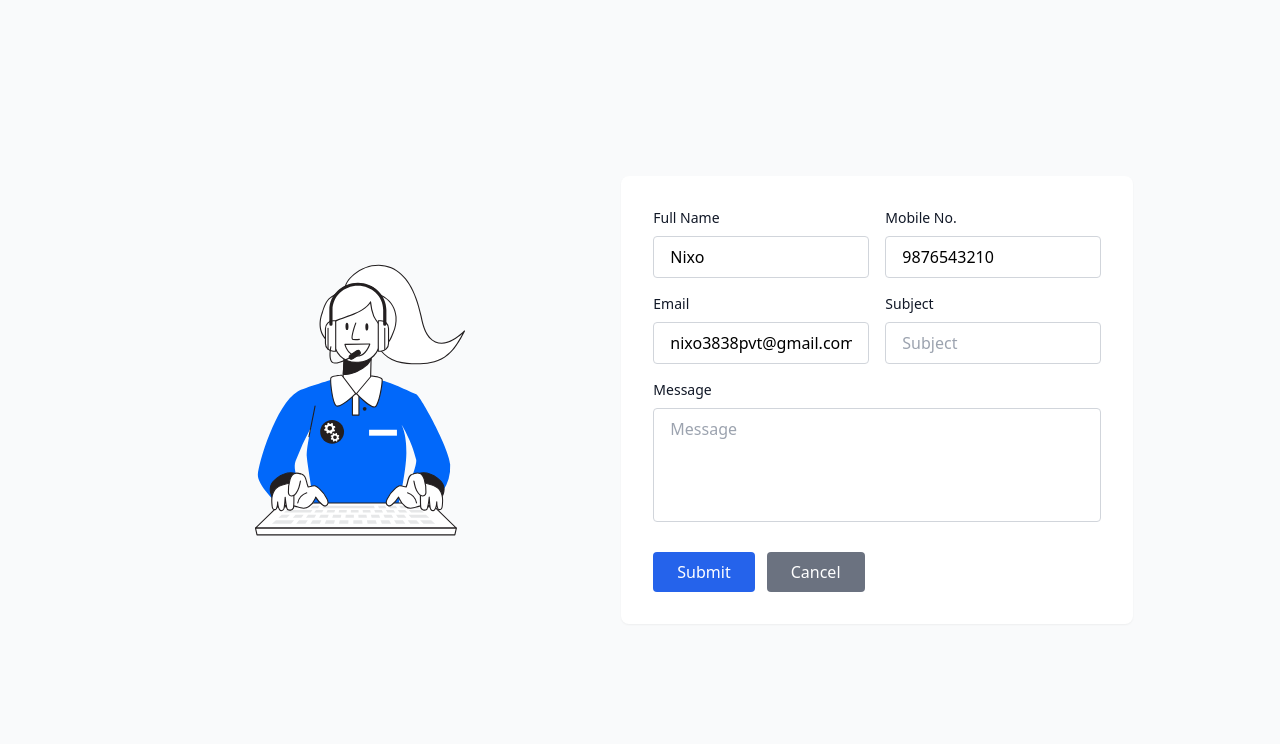
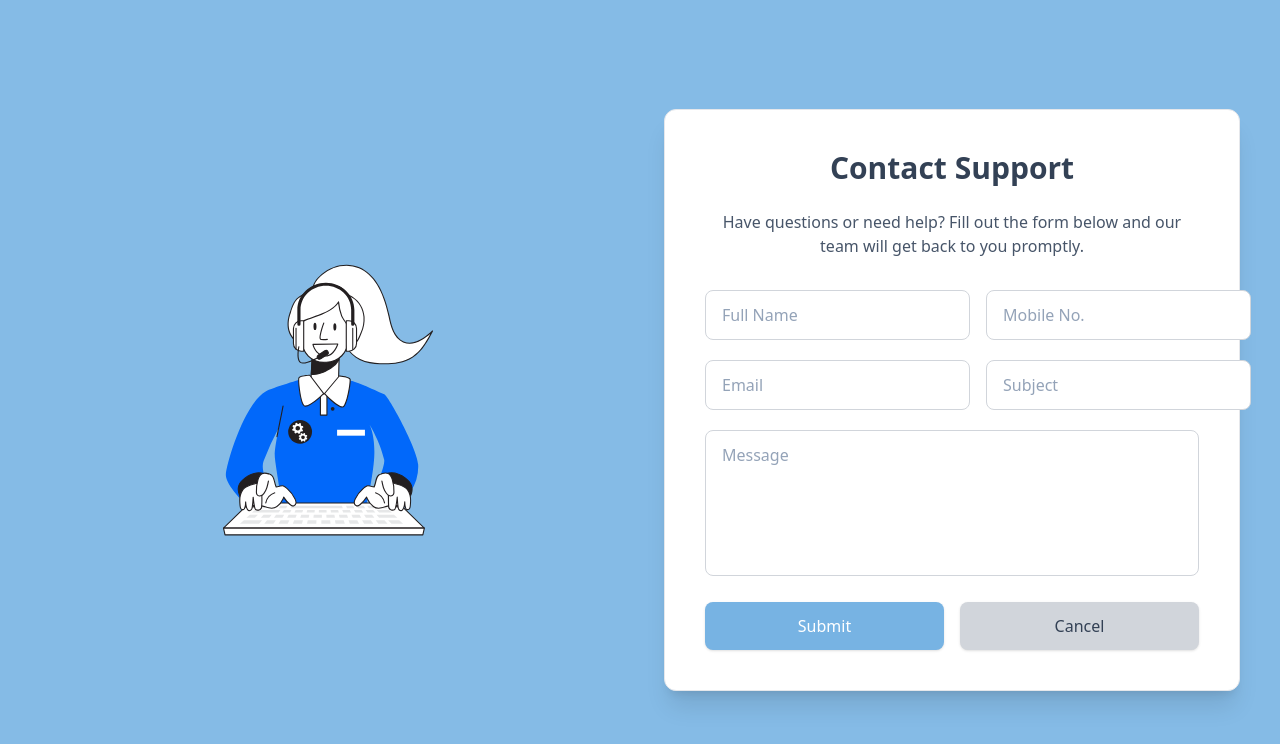
Before and after one commit to nixo3838/localToGlobal, an Angular app: page /user/support in a window 1280 px wide. Shown: the top 744 px of the page. Built offline with nearby package versions, Linux system fonts and the light colour scheme.

Commit message:
AFTER LOGIN COMPLETE

```diff
--- a/src/app/UserComponents/header/header.component.html
+++ b/src/app/UserComponents/header/header.component.html
@@ -13,24 +13,36 @@
       </a>
     </nav>
 
-        <!-- User Avatar & Hamburger for Mobile -->
-        <div class="flex items-center space-x-4">
-            <!-- Desktop Avatar -->
-            <button class="hidden md:block p-1 rounded-full hover:bg-gray-100">
+    <!-- User Avatar -->
+    <div class="relative md:block hidden">
+      <!-- Hidden Checkbox for toggle -->
+      <input type="checkbox" id="profile-toggle" class="hidden peer" />
+
+      <!-- Profile Button -->
+      <label for="profile-toggle" class="flex items-center p-1 rounded-full hover:bg-gray-100 cursor-pointer">
         <img src="https://i.pravatar.cc/40" alt="User Avatar" class="w-8 h-8 rounded-full">
-            </button>
+      </label>
 
-            <!-- Hamburger -->
+      <!-- Dropdown Menu -->
+      <div
+        class="absolute right-0 mt-2 w-48 bg-white border border-gray-200 rounded-lg shadow-lg opacity-0 scale-95 transform origin-top-right transition-all duration-200 peer-checked:opacity-100 peer-checked:scale-100 pointer-events-none peer-checked:pointer-events-auto"
+      >
+        <a href="#" class="block px-4 py-2 text-gray-700 hover:bg-gray-100">Profile</a>
+        <a href="#" class="block px-4 py-2 text-gray-700 hover:bg-gray-100">Settings</a>
+        <div class="border-t border-gray-200"></div>
+        <a href="#" class="block px-4 py-2 text-red-600 hover:bg-red-50">Logout</a>
+      </div>
+    </div>
+
+    <!-- Hamburger for Mobile -->
     <div class="md:hidden">
       <input type="checkbox" id="menu-toggle" class="hidden peer" />
       <label for="menu-toggle" class="p-2 rounded-md hover:bg-gray-100 cursor-pointer flex items-center">
-                    <!-- Hamburger icon -->
         <svg class="w-6 h-6 text-gray-700 peer-checked:hidden" fill="none" stroke="currentColor"
              viewBox="0 0 24 24">
           <path stroke-linecap="round" stroke-linejoin="round" stroke-width="2"
                 d="M4 6h16M4 12h16M4 18h16" />
         </svg>
-                    <!-- Close icon -->
         <svg class="w-6 h-6 text-gray-700 hidden peer-checked:block" fill="none" stroke="currentColor"
              viewBox="0 0 24 24">
           <path stroke-linecap="round" stroke-linejoin="round" stroke-width="2"
@@ -38,7 +50,7 @@
         </svg>
       </label>
     </div>
-        </div>
+
   </div>
 
   <!-- Mobile Menu -->
@@ -47,12 +59,22 @@
     <a href="#" class="text-gray-700 hover:text-blue-600 font-medium">Buy Plans & Report</a>
     <a href="#" class="text-gray-700 hover:text-blue-600 font-medium">Tunnel & Subscription</a>
     <a href="#" class="text-gray-700 hover:text-blue-600 font-medium">Support</a>
-        <!-- Mobile Avatar -->
-        <div class="pt-2 border-t border-gray-200 mt-2">
-            <button class="p-1 rounded-full hover:bg-gray-100 flex items-center">
+
+    <!-- Mobile Profile Dropdown -->
+    <div class="pt-2 border-t border-gray-200 mt-2 relative">
+      <input type="checkbox" id="mobile-profile-toggle" class="hidden peer" />
+      <label for="mobile-profile-toggle" class="flex items-center w-full p-2 rounded-md hover:bg-gray-100 cursor-pointer">
         <img src="https://i.pravatar.cc/40" alt="User Avatar" class="w-8 h-8 rounded-full mr-2">
         <span class="text-gray-700 font-medium">Profile</span>
-            </button>
+      </label>
+      <div
+        class="absolute left-0 mt-1 w-full bg-white border border-gray-200 rounded-lg shadow-lg opacity-0 scale-95 transform origin-top transition-all duration-200 peer-checked:opacity-100 peer-checked:scale-100 pointer-events-none peer-checked:pointer-events-auto z-10"
+      >
+        <a href="#" class="block px-4 py-2 text-gray-700 hover:bg-gray-100">Profile</a>
+        <a href="#" class="block px-4 py-2 text-gray-700 hover:bg-gray-100">Settings</a>
+        <div class="border-t border-gray-200"></div>
+        <a href="#" class="block px-4 py-2 text-red-600 hover:bg-red-50">Logout</a>
+      </div>
     </div>
   </nav>
 </header>
--- a/src/app/UserComponents/support/support.component.html
+++ b/src/app/UserComponents/support/support.component.html
@@ -1,58 +1,38 @@
-<div class="bg-gray-50 flex items-center justify-center min-h-screen p-6">
+<div class="bg-[#85BBE6] min-h-screen flex items-center justify-center p-6">
   <div class="flex flex-col lg:flex-row items-center justify-center gap-12 w-full max-w-6xl">
-        <div class="flex-shrink-0">
-            <img class="h-80" src="assets/svgFiles/support.svg" alt="">
+    <div class="flex-shrink-0 lg:w-1/2 flex justify-center">
+      <img class="h-80 w-full object-contain" src="assets/svgFiles/support.svg" alt="Support Illustration">
     </div>
-        <div class="bg-white rounded-lg shadow-sm p-8 w-full max-w-lg">
-            <div class="grid grid-cols-1 sm:grid-cols-2 gap-4 mb-4">
-                <div>
-                    <label class="block text-sm font-medium text-gray-900 mb-2">
-                        Full Name
-                    </label>
-                    <input type="text" value="Nixo"
-                        class="w-full px-4 py-2 border border-gray-300 rounded focus:outline-none focus:ring-2 focus:ring-blue-500" />
+    <div class="bg-white rounded-xl shadow-xl p-10 w-full lg:w-1/2 border border-gray-200">
+      <h2 class="text-3xl font-bold text-slate-700 mb-6 text-center">Contact Support</h2>
+      <p class="text-slate-600 text-center mb-8">
+        Have questions or need help? Fill out the form below and our team will get back to you promptly.</p>
+      <form class="space-y-5">
+        <div class="flex flex-col sm:flex-row gap-4">
+          <input type="text" value="" placeholder="Full Name"
+            class="flex-1 px-4 py-3 rounded-lg border border-gray-300 focus:outline-none focus:ring-2 focus:ring-[#77B3E3] text-slate-700 placeholder-slate-400">
+          <input type="text" value="" placeholder="Mobile No."
+            class="flex-1 px-4 py-3 rounded-lg border border-gray-300 focus:outline-none focus:ring-2 focus:ring-[#77B3E3] text-slate-700 placeholder-slate-400">
         </div>
-                <div>
-                    <label class="block text-sm font-medium text-gray-900 mb-2">
-                        Mobile No.
-                    </label>
-                    <input type="text" value="9876543210"
-                        class="w-full px-4 py-2 border border-gray-300 rounded focus:outline-none focus:ring-2 focus:ring-blue-500" />
+        <div class="flex flex-col sm:flex-row gap-4">
+          <input type="email" value="" placeholder="Email"
+            class="flex-1 px-4 py-3 rounded-lg border border-gray-300 focus:outline-none focus:ring-2 focus:ring-[#77B3E3] text-slate-700 placeholder-slate-400" >
+          <input type="text" placeholder="Subject"
+            class="flex-1 px-4 py-3 rounded-lg border border-gray-300 focus:outline-none focus:ring-2 focus:ring-[#77B3E3] text-slate-700 placeholder-slate-400" >
         </div>
-            </div>
-            <div class="grid grid-cols-1 sm:grid-cols-2 gap-4 mb-4">
-                <div>
-                    <label class="block text-sm font-medium text-gray-900 mb-2">
-                        Email
-                    </label>
-                    <input type="email" value="nixo3838pvt@gmail.com"
-                        class="w-full px-4 py-2 border border-gray-300 rounded focus:outline-none focus:ring-2 focus:ring-blue-500" />
-                </div>
-                <div>
-                    <label class="block text-sm font-medium text-gray-900 mb-2">
-                        Subject
-                    </label>
-                    <input type="text" placeholder="Subject"
-                        class="w-full px-4 py-2 border border-gray-300 rounded focus:outline-none focus:ring-2 focus:ring-blue-500" />
-                </div>
-            </div>
-            <div class="mb-6">
-                <label class="block text-sm font-medium text-gray-900 mb-2">
-                    Message
-                </label>
-                <textarea placeholder="Message" rows="4"
-                    class="w-full px-4 py-2 border border-gray-300 rounded focus:outline-none focus:ring-2 focus:ring-blue-500 resize-none"></textarea>
-            </div>
-            <div class="flex gap-3">
-                <button
-                    class="px-6 py-2 bg-blue-600 text-white font-medium rounded hover:bg-blue-700 transition-colors">
+        <textarea placeholder="Message" rows="5"
+          class="w-full px-4 py-3 rounded-lg border border-gray-300 focus:outline-none focus:ring-2 focus:ring-[#77B3E3] text-slate-700 placeholder-slate-400 resize-none"></textarea>
+        <div class="flex flex-col sm:flex-row justify-center gap-4 mt-2">
+          <button type="submit"
+            class="flex-1 px-6 py-3 bg-[#77B3E3] text-white font-medium rounded-lg shadow hover:bg-blue-500 transition-colors">
             Submit
           </button>
-                <button
-                    class="px-6 py-2 bg-gray-500 text-white font-medium rounded hover:bg-gray-600 transition-colors">
+          <button type="reset"
+            class="flex-1 px-6 py-3 bg-gray-300 text-slate-700 font-medium rounded-lg shadow hover:bg-gray-400 transition-colors">
             Cancel
           </button>
         </div>
+      </form>
     </div>
   </div>
 </div>
```
Lines whose indentation alone changed are shown as unchanged.
